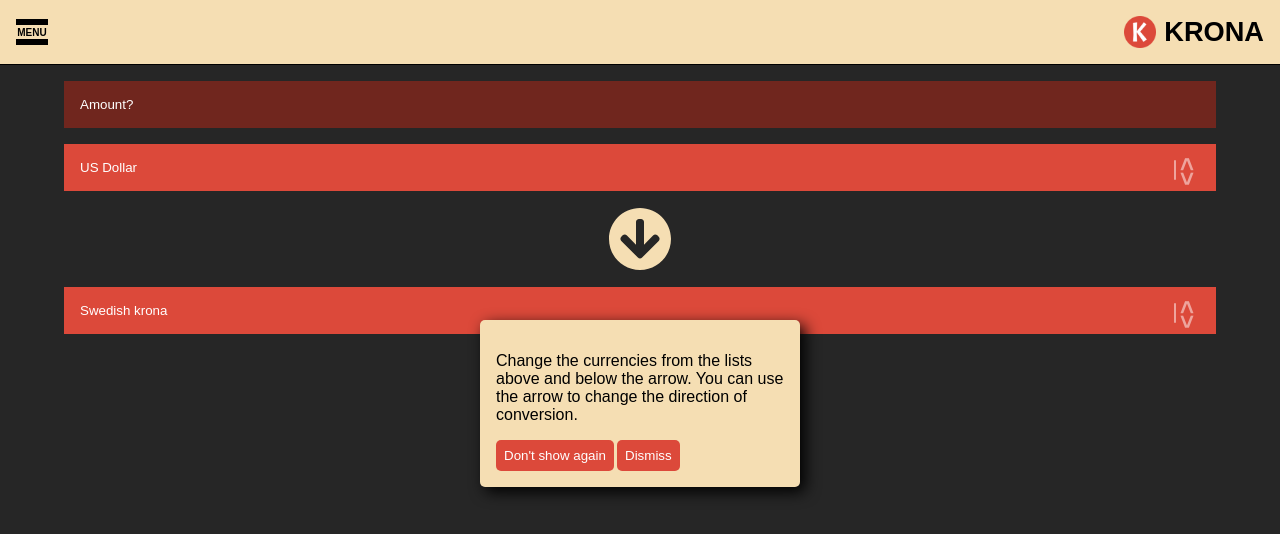
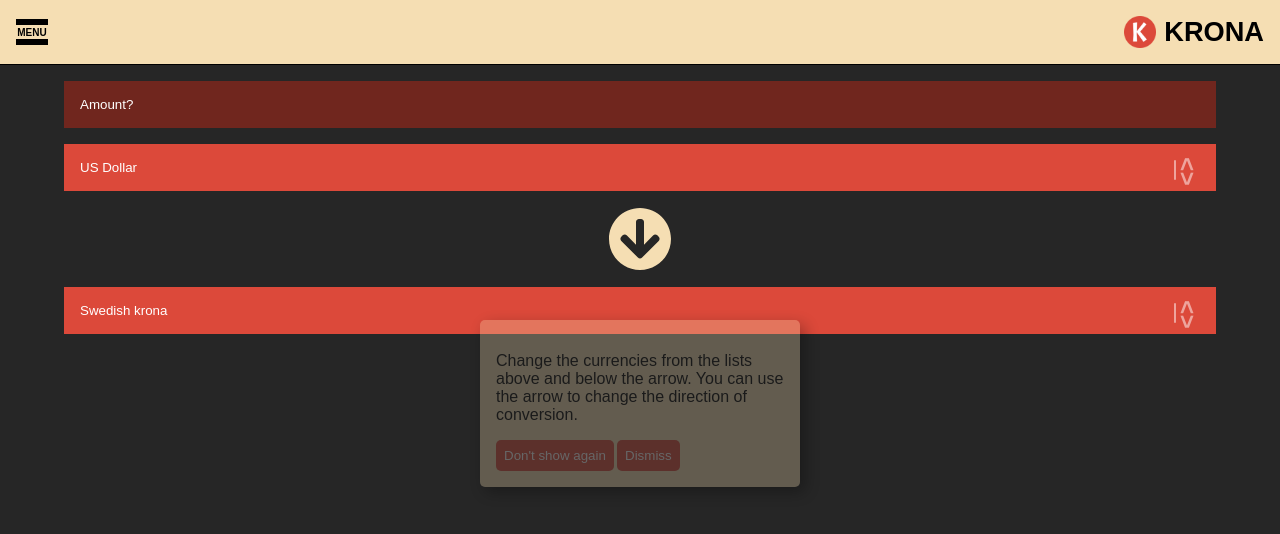
Before and after one commit to AnanDaraghmeh/krona, a React (Create React App) app: page /converter in a window 1280 px wide. Shown: the top 534 px of the page. Built offline with nearby package versions, Linux system fonts and the light colour scheme.

Commit message:
add canceltoken in axios request

```diff
--- a/src/common/Modal.module.css
+++ b/src/common/Modal.module.css
@@ -10,9 +10,7 @@
     margin-left: -160px;
     margin-top: -80px;
     width: 20rem;
-    opacity: 1;
-    animation: show-result-div 500ms;
-    transition: all 1s;
+    animation: fadeIn .5s;
 }
 .modalContainerHidden{
     composes: modalContainer;
@@ -35,3 +33,12 @@
 .modalContainer button:hover{
     cursor: pointer;
 }
+
+@keyframes fadeIn {
+    from{
+        opacity: 0;
+    }
+    to {
+        opacity: 1;
+    }
+}
--- a/src/converter/Converter.js
+++ b/src/converter/Converter.js
@@ -69,8 +69,9 @@ class Converter extends React.Component{
         }
     }
 
+    signal = axios.CancelToken.source();
     fetchData = ()=>{
-        axios.get(`https://api.openrates.io/latest?base=${this.state.from}`)
+        axios.get(`https://api.openrates.io/latest?base=${this.state.from}`, {cancelToken: this.signal.token})
             .then(res => {
                 let result = (res.data.rates[this.state.to] * this.state.amount).toFixed(2);
                 console.log(typeof res.data.rates[this.state.to]);
@@ -96,7 +97,8 @@ class Converter extends React.Component{
     }
 
     componentWillUnmount = ()=>{
-        //to cancel http request when component will unmount and stop memory leak
+        //cancel http request when component will unmount and stop memory leak
+        this.signal.cancel('Api is being canceled');
     }
 
     doNotShowhandeler = ()=>{
```
